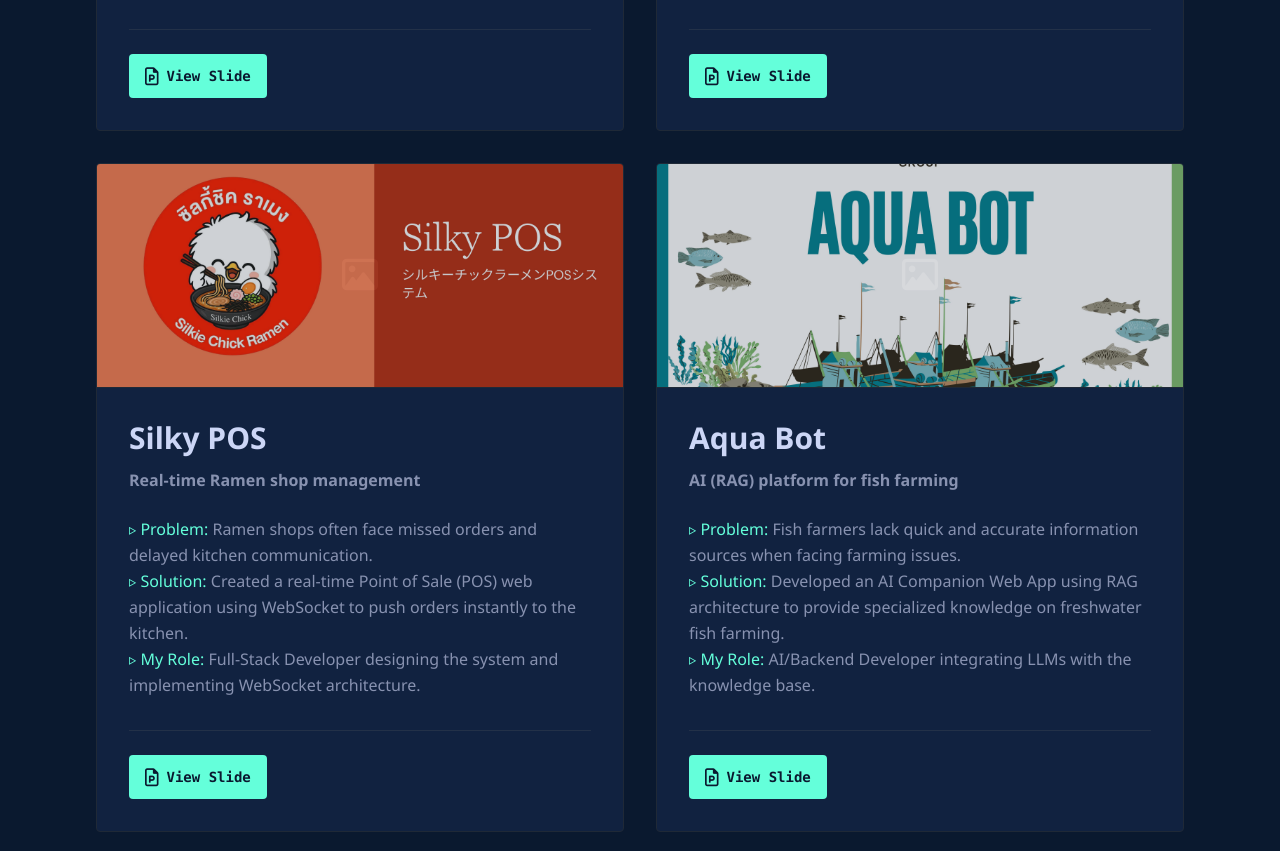
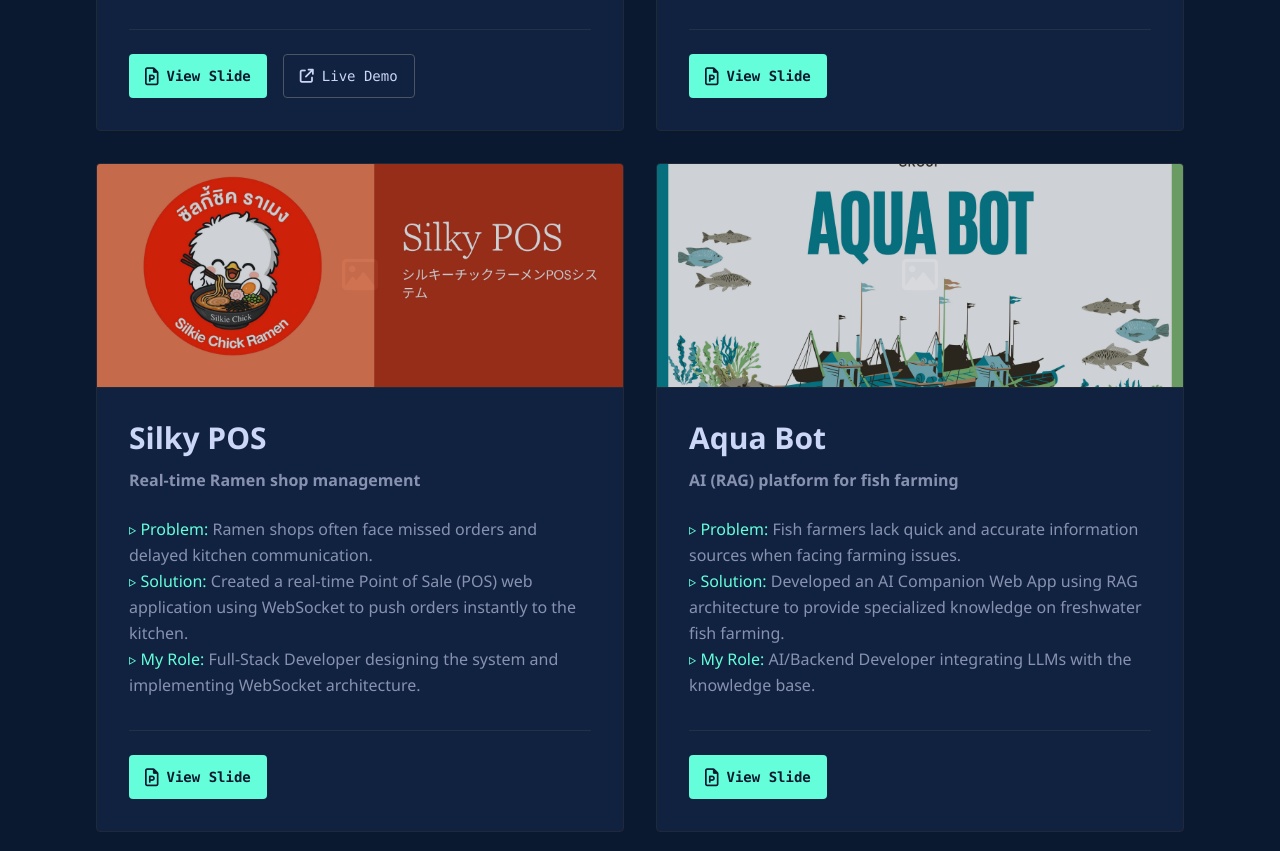
Before and after one commit to 9SaDxD/amornsets-dev, a plain HTML site: page index.html in a window 1280 px wide. Shown: the part 2720-3571 px from the top of the page. Drawn offline with nearby package versions, Linux system fonts and the light colour scheme.

Commit message:
Update Project1

```diff
--- a/index.html
+++ b/index.html
@@ -197,9 +197,9 @@
                                 <i class="fa-regular fa-file-powerpoint mr-2 text-lg"></i><span data-i18n="project.slide">View Slide</span>
                             </a>
                             <!-- เปลี่ยน # เป็นลิงก์หน้าเว็บโปรเจกต์ (ถ้ามี) -->
-                            <!-- <a href="#" target="_blank" class="text-textMain hover:text-primary transition flex items-center text-sm font-mono border border-gray-600 hover:border-primary px-4 py-2 rounded">
+                            <a href="https://9sadxd.github.io/M-Music-Project/" target="_blank" class="text-textMain hover:text-primary transition flex items-center text-sm font-mono border border-gray-600 hover:border-primary px-4 py-2 rounded">
                                 <i class="fa-solid fa-arrow-up-right-from-square mr-2"></i><span data-i18n="project.link">Live Demo</span>
-                            </a> -->
+                            </a>
                         </div>
                     </div>
                 </div>
```
